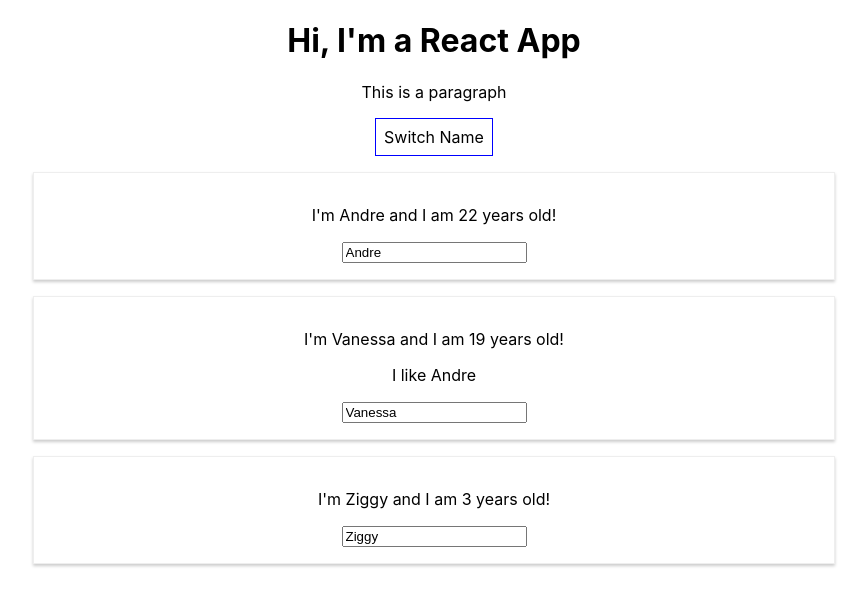
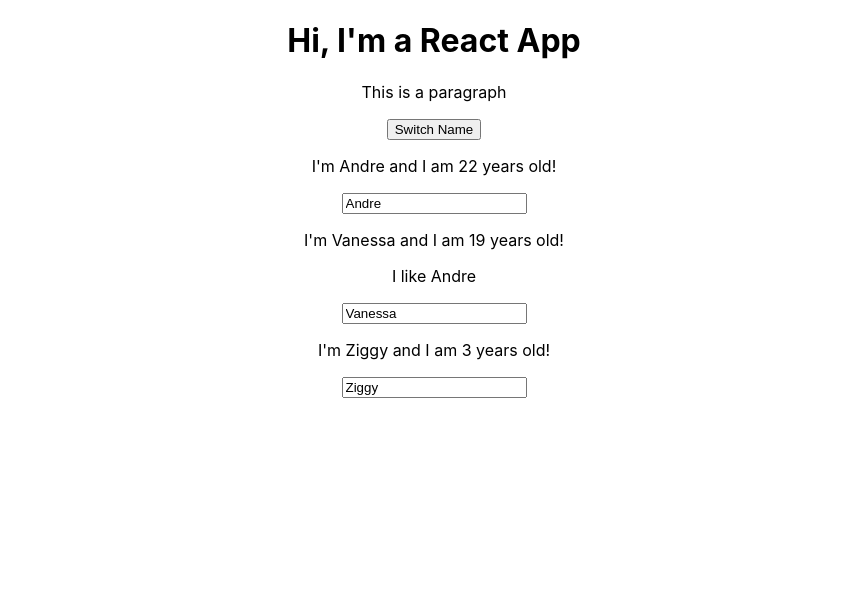
Before and after one commit to Chernandez12/react-complete-guide, a React (Create React App) app: page / in a window 1280 px wide. Shown: the top 606 px of the page, without its empty margins (206-1073 px from the left). Built offline with nearby package versions, Linux system fonts and the light colour scheme.

Commit message:
Revert "3.49 Inline Styles"
This reverts commit 404e8c915af7b22daee04e92a44906bdacb903f7.

```diff
--- a/src/App.js
+++ b/src/App.js
@@ -36,20 +36,11 @@ class App extends Component{
   }
 
   render() {
-    const style = {
-      backgroundColor: 'white',
-      font: 'inherit',
-      border: '1px solid blue',
-      padding: '8px',
-      cursor: 'pointer'
-    };
-
-
     return (
       <div className="App">
         <h1>Hi, I'm a React App</h1>
         <p>This is a paragraph</p>
-        <button style={style}onClick={() => this.switchNameHandler('ANDRE!!')}>Switch Name</button>
+        <button onClick={() => this.switchNameHandler('ANDRE!!')}>Switch Name</button>
         <Person
           name={this.state.persons[0].name}
           age={this.state.persons[0].age}/>
--- a/src/Person/Person.css
+++ /dev/null
@@ -1,8 +0,0 @@
-.Person {
-    width: 60%;
-    margin: 16px auto;
-    border: 1px solid #eee;
-    box-shadow: 0 2px 3px #ccc;
-    padding: 16px;
-    text-align: center;
-}
--- a/src/Person/Person.js
+++ b/src/Person/Person.js
@@ -1,9 +1,8 @@
 import React from 'react';
-import './Person.css';
 
 const person = (props) => {
     return (
-        <div className="Person">
+        <div>
             <p onClick={props.click}>I'm {props.name} and I am {props.age} years old!</p>
             <p>{props.children}</p>
             <input type="text" onChange={props.changed} value={props.name}/>
```
